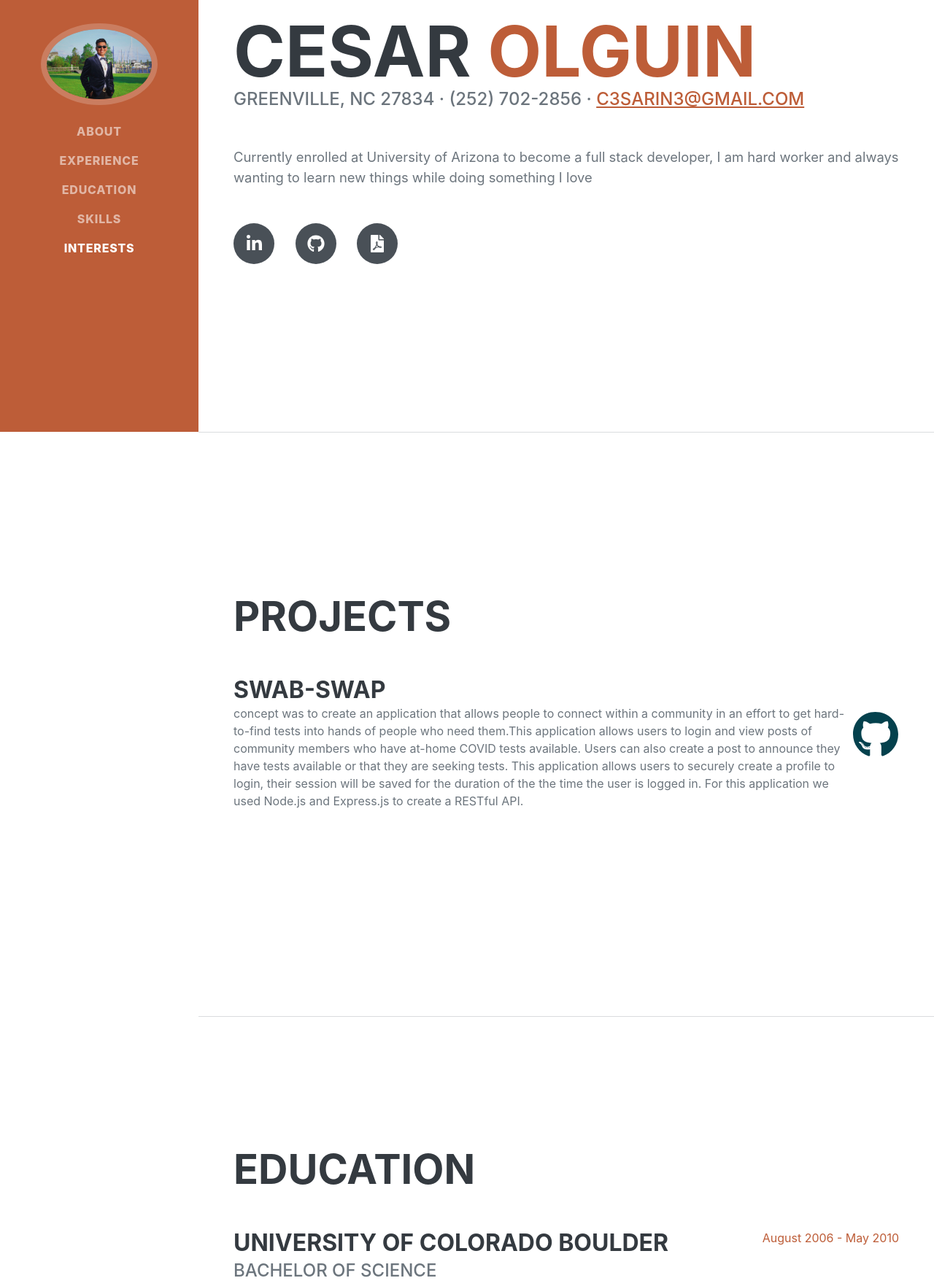
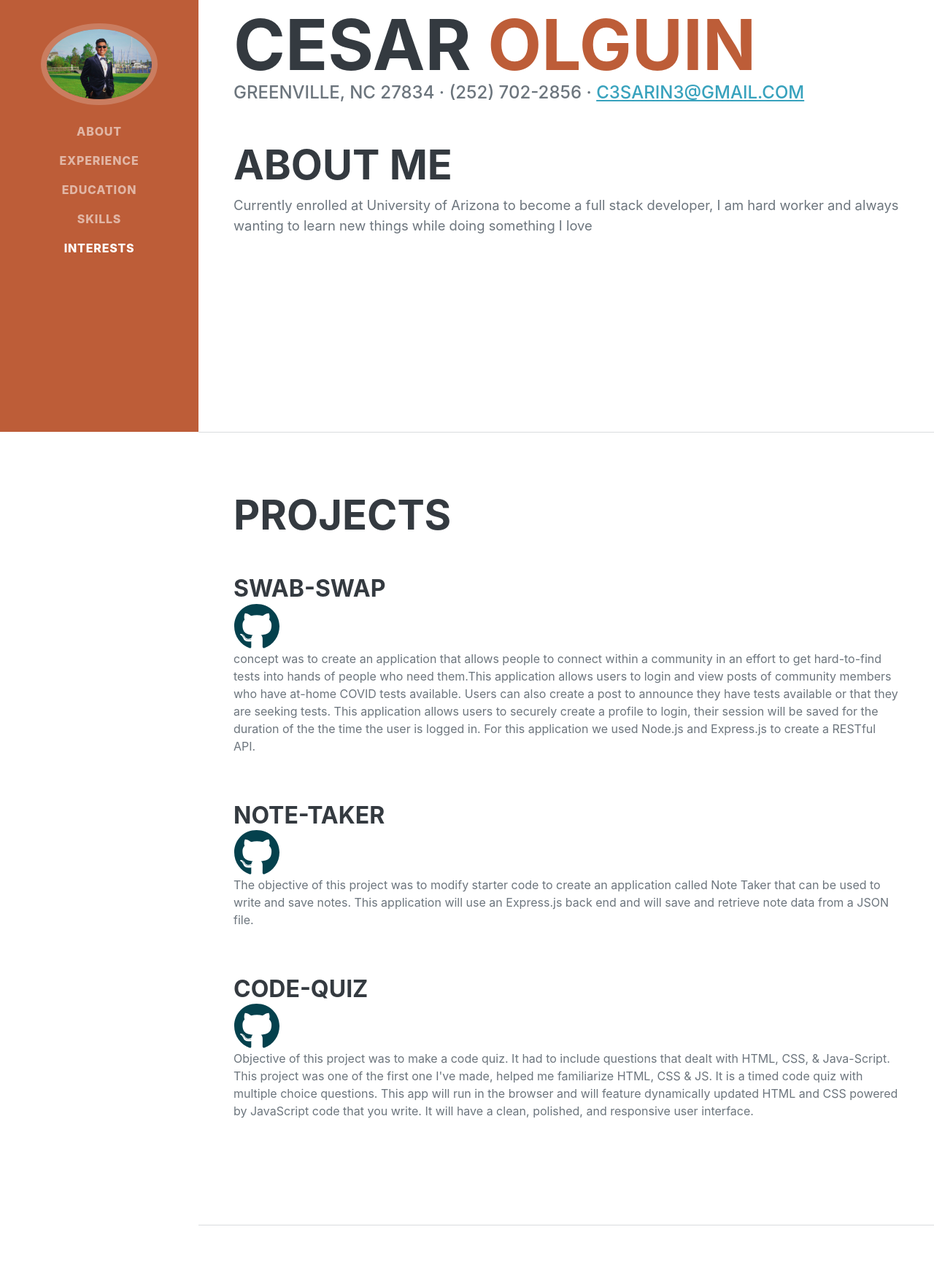
Before and after one commit to c3sarin1/Updated-Portfolio, a plain HTML site: page index.html in a window 1280 px wide. Shown: the part 208-1971 px from the top of the page at 73% size. Drawn offline with nearby package versions, Linux system fonts and the light colour scheme; a web font is replaced by a local one.

Commit message:
updated some parts

```diff
--- a/index.html
+++ b/index.html
@@ -1,5 +1,6 @@
 <!DOCTYPE html>
 <html lang="en">
+
 <head>
     <meta charset="utf-8" />
     <meta name="viewport" content="width=device-width, initial-scale=1, shrink-to-fit=no" />
@@ -10,21 +11,26 @@
     <!-- Font Awesome icons (free version)-->
     <script src="https://use.fontawesome.com/releases/v5.15.4/js/all.js" crossorigin="anonymous"></script>
     <!-- Google fonts-->
-        <link href="https://fonts.googleapis.com/css?family=Saira+Extra+Condensed:500,700" rel="stylesheet" type="text/css" />
+    <link href="https://fonts.googleapis.com/css?family=Saira+Extra+Condensed:500,700" rel="stylesheet"
+        type="text/css" />
     <link href="https://fonts.googleapis.com/css?family=Muli:400,400i,800,800i" rel="stylesheet" type="text/css" />
     <!-- Core theme CSS (includes Bootstrap)-->
     <link href="css/styles.css" rel="stylesheet" />
-        <link href="http://robjepson.files.wordpress.com/2013/04/resume-icon.jpg" rel="stylesheet" type="icon/css"/>
+    <link href="http://robjepson.files.wordpress.com/2013/04/resume-icon.jpg" rel="stylesheet" type="icon/css" />
 
 </head>
+
 <body id="page-top">
     <!-- Navigation-->
     <nav class="navbar navbar-expand-lg navbar-dark bg-primary fixed-top" id="sideNav">
         <a class="navbar-brand js-scroll-trigger" href="#page-top">
             <span class="d-block d-lg-none">Cesar Olguin</span>
-                <span class="d-none d-lg-block"><img class="img-fluid img-profile rounded-circle mx-auto mb-2" src="img/IMG_6977.JPG" alt="..." /></span>
+            <span class="d-none d-lg-block"><img class="img-fluid img-profile rounded-circle mx-auto mb-2"
+                    src="img/IMG_6977.JPG" alt="..." /></span>
         </a>
-            <button class="navbar-toggler" type="button" data-bs-toggle="collapse" data-bs-target="#navbarResponsive" aria-controls="navbarResponsive" aria-expanded="false" aria-label="Toggle navigation"><span class="navbar-toggler-icon"></span></button>
+        <button class="navbar-toggler" type="button" data-bs-toggle="collapse" data-bs-target="#navbarResponsive"
+            aria-controls="navbarResponsive" aria-expanded="false" aria-label="Toggle navigation"><span
+                class="navbar-toggler-icon"></span></button>
         <div class="collapse navbar-collapse" id="navbarResponsive">
             <ul class="navbar-nav">
                 <li class="nav-item"><a class="nav-link js-scroll-trigger" href="#about">About</a></li>
@@ -48,17 +54,12 @@
                     Greenville, NC 27834 · (252) 702-2856 ·
                     <a href="Cesar:c3sarin3@gmail.com">c3sarin3@gmail.com</a>
                 </div>
-                    <p class="lead mb-5">Currently enrolled at University of Arizona to become a full stack developer, I am hard worker and always wanting to learn new things while doing something I love</p>
-                    <div class="social-icons">
-                        <a class="social-icon" href="https://www.linkedin.com/in/cesar-olguin-0444bb226/"><i class="fab fa-linkedin-in"></i></a>
-                        <a class="social-icon" href="https://github.com/c3sarin1"><i class="fab fa-github"></i></a>
-                        <a class="social-icon" href="https://docs.google.com/document/d/1DMO6qKdQUqa2_NUbdHLCH1gouhaybjEyyXJ2XPTV10U/edit?usp=sharing"><i class="fa fa-file-pdf"></i></a>
-                        <!-- <a class="social-icon" href="#!"><i class="fab fa-facebook-f"></i></a> -->
-                    </div>
+                <h2 class="About-me">About me</h2>
+                <p class="lead mb-5">Currently enrolled at University of Arizona to become a full stack developer, I am
+                    hard worker and always wanting to learn new things while doing something I love</p>
             </div>
         </section>
         <hr class="m-0" />
-
         <!-- Experience-->
         <section class="resume-section" id="experience">
             <div class="resume-section-content">
@@ -66,14 +67,40 @@
                 <div class="d-flex flex-column flex-md-row justify-content-between mb-5">
                     <div class="flex-grow-1">
                         <h3 class="mb-0">Swab-Swap</h3>
+                        <a class="project-icon" href="https://swab-swap.herokuapp.com/"><i
+                                class="fab fa-github"></i></a>
                         <!-- <div class="subheading mb-3">Intelitec Solutions</div> -->
-                            <p>concept was to create an application that allows people to connect within a community in an effort to get hard-to-find tests into hands of people who need them.This application allows users to login and view posts of community members who have at-home COVID tests available. Users can also create a post to announce they have tests available or that they are seeking tests. This application allows users to securely create a profile to login, their session will be saved for the duration of the the time the user is logged in. For this application we used Node.js and Express.js to create a RESTful API.</p>
+                        <p>concept was to create an application that allows people to connect within a community in an
+                            effort to get hard-to-find tests into hands of people who need them.This application allows
+                            users to login and view posts of community members who have at-home COVID tests available.
+                            Users can also create a post to announce they have tests available or that they are seeking
+                            tests. This application allows users to securely create a profile to login, their session
+                            will be saved for the duration of the the time the user is logged in. For this application
+                            we used Node.js and Express.js to create a RESTful API.</p>
                     </div>
-                        <a class="project-icon" href="https://swab-swap.herokuapp.com/"><i class="fab fa-github"></i></a>
                 </div>
+                <div class="d-flex flex-column flex-md-row justify-content-between mb-5">
+                    <div class="flex-grow-1">
+                        <h3 class="mb-0">Note-Taker</h3>
+                        <a class="project-icon" href="https://note-taker1122.herokuapp.com/"><i
+                                class="fab fa-github"></i></a>
+                        <!-- <div class="subheading mb-3">Intelitec Solutions</div> -->
+                        <p>The objective of this project was to modify starter code to create an application called Note Taker that can be used to write and save notes. This application will use an Express.js back end and will save and retrieve note data from a JSON file.</p>
+                    </div>
+                </div>
+                <div class="d-flex flex-column flex-md-row justify-content-between mb-5">
+                    <div class="flex-grow-1">
+                        <h3 class="mb-0">Code-Quiz</h3>
+                        <a class="project-icon" href="https://c3sarin1.github.io/code-quiz/"><i
+                                class="fab fa-github"></i></a>
+                        <!-- <div class="subheading mb-3">Intelitec Solutions</div> -->
 
+                        <p>Objective of this project was to make a code quiz. It had to include questions that dealt with HTML, CSS, & Java-Script. This project was one of the first one I've made, helped me familiarize HTML, CSS & JS.  It is a timed code quiz with multiple choice questions. This app will run in the browser and will feature dynamically updated HTML and CSS powered by JavaScript code that you write. It will have a clean, polished, and responsive user interface. </p>
+                    </div>
+                </div>
             </div>
         </section>
+
         <hr class="m-0" />
         <!-- Education-->
         <section class="resume-section" id="education">
@@ -81,7 +108,7 @@
                 <h2 class="mb-5">Education</h2>
                 <div class="d-flex flex-column flex-md-row justify-content-between mb-5">
                     <div class="flex-grow-1">
-                            <h3 class="mb-0">University of Colorado Boulder</h3>
+                        <h3 class="mb-0">Nor</h3>
                         <div class="subheading mb-3">Bachelor of Science</div>
                         <div>Computer Science - Web Development Track</div>
                         <p>GPA: 3.23</p>
@@ -144,8 +171,12 @@
         <section class="resume-section" id="interests">
             <div class="resume-section-content">
                 <h2 class="mb-5">Interests</h2>
-                    <p>Apart from being a web developer, I enjoy most of my time being outdoors. In the winter, I am an avid skier and novice ice climber. During the warmer months here in Colorado, I enjoy mountain biking, free climbing, and kayaking.</p>
-                    <p class="mb-0">When forced indoors, I follow a number of sci-fi and fantasy genre movies and television shows, I am an aspiring chef, and I spend a large amount of my free time exploring the latest technology advancements in the front-end web development world.</p>
+                <p>Apart from being a web developer, I enjoy most of my time being outdoors. In the winter, I am an avid
+                    skier and novice ice climber. During the warmer months here in Colorado, I enjoy mountain biking,
+                    free climbing, and kayaking.</p>
+                <p class="mb-0">When forced indoors, I follow a number of sci-fi and fantasy genre movies and television
+                    shows, I am an aspiring chef, and I spend a large amount of my free time exploring the latest
+                    technology advancements in the front-end web development world.</p>
             </div>
         </section>
         <hr class="m-0" />
@@ -155,4 +186,5 @@
     <!-- Core theme JS-->
     <script src="js/scripts.js"></script>
 </body>
+
 </html>
```
Also changed, not shown: css/styles.css. Lines whose indentation alone changed are shown as unchanged.
